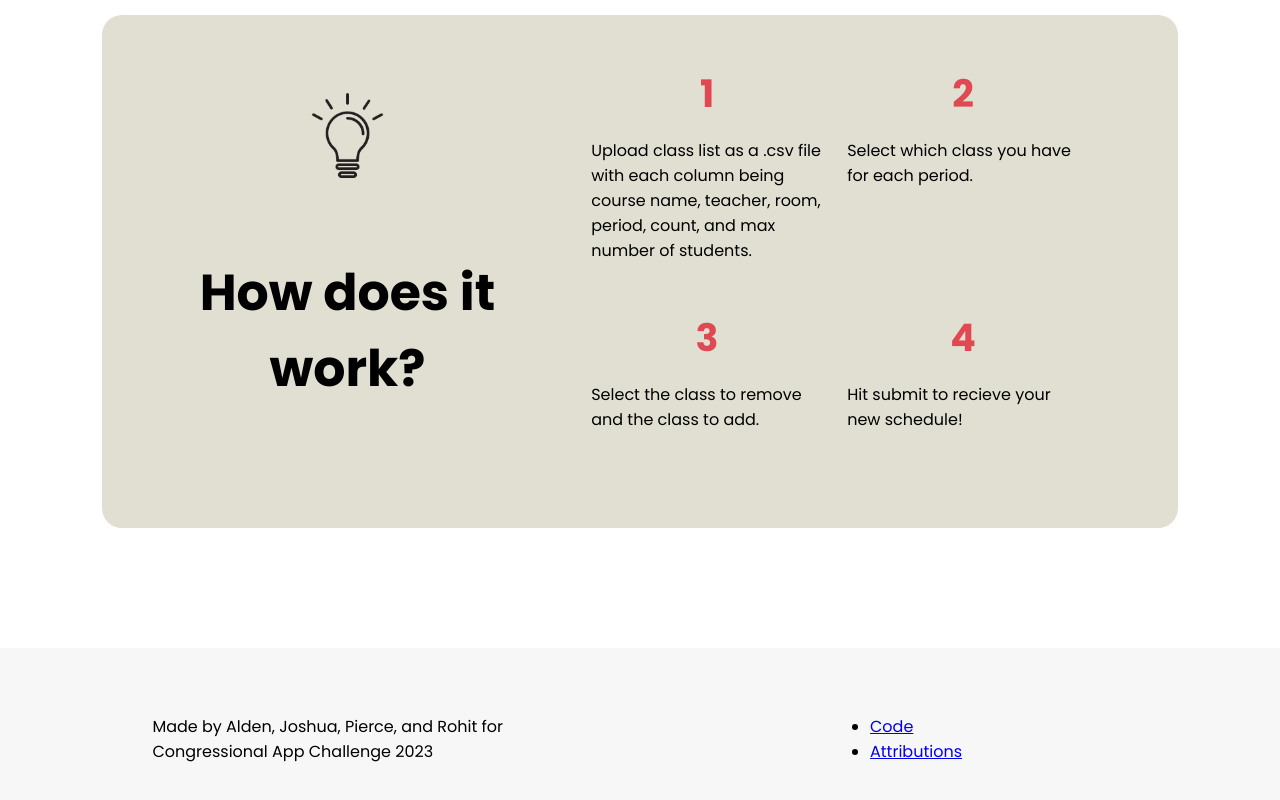
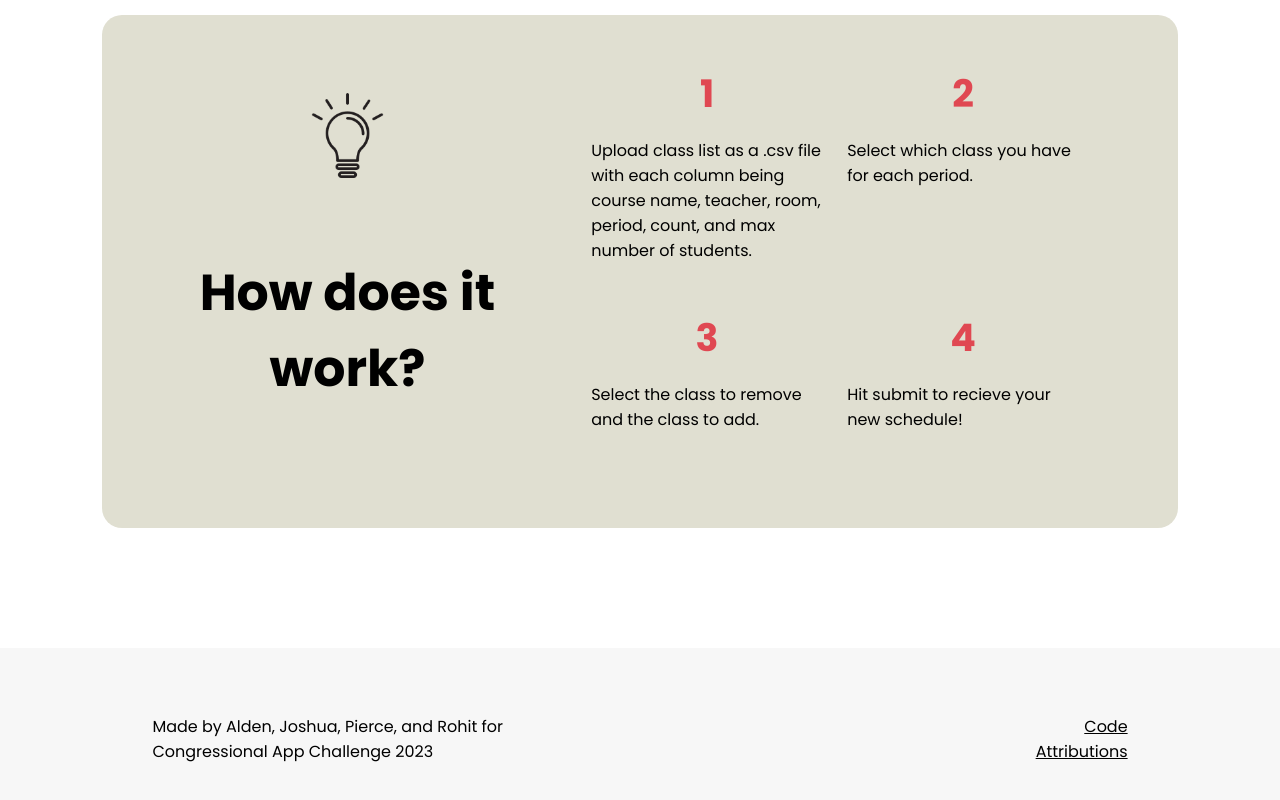
Before and after one commit to RohitMovva/CongressionalAppChallenge, a website: page WebsiteV2/index.html in a window 1280 px wide. Shown: the part 1847-2647 px from the top of the page. Drawn offline with Linux system fonts and the light colour scheme; a web font is replaced by a local one.

Commit message:
black links at bottom

```diff
--- a/WebsiteV2/index.html
+++ b/WebsiteV2/index.html
@@ -66,7 +66,7 @@
         </section>
         <section class="content">
             <div class="rounded-box bigbox">
-                <div style="display: grid; place-items: center;">
+                <div class="center">
                     <img src="Images/lightbulb.png" alt="lightbulb" class="icon">
                     <h2 style="margin-top: 0;">How does it work?</h2>
                 </div>
@@ -142,12 +142,12 @@
                 <div class="center">
                     <p>Made by Alden, Joshua, Pierce, and Rohit for Congressional App Challenge 2023</p>
                 </div>
-                <div class="center">
-                    <ul>
-                        <li><a href="https://github.com/RohitMovva/CongressionalAppChallenge" target="_blank">Code</a>
+                <div>
+                    <ul style="list-style: none;text-align: right;">
+                        <li><a href="https://github.com/RohitMovva/CongressionalAppChallenge" style="color:black;
+                            target="_blank">Code</a>
                         </li>
-                        <li><a href="https://docs.google.com/document/d/1n5wkGpUa3qxAAUmPsG5eKu1ObHuEWxunDMbFJBFBCJQ/edit?usp=sharing"
-                                target="_blank">Attributions</a></li>
+                        <li><a href="attributions.html" style="color: black;">Attributions</a></li>
                     </ul>
                 </div>
             </div>
```
